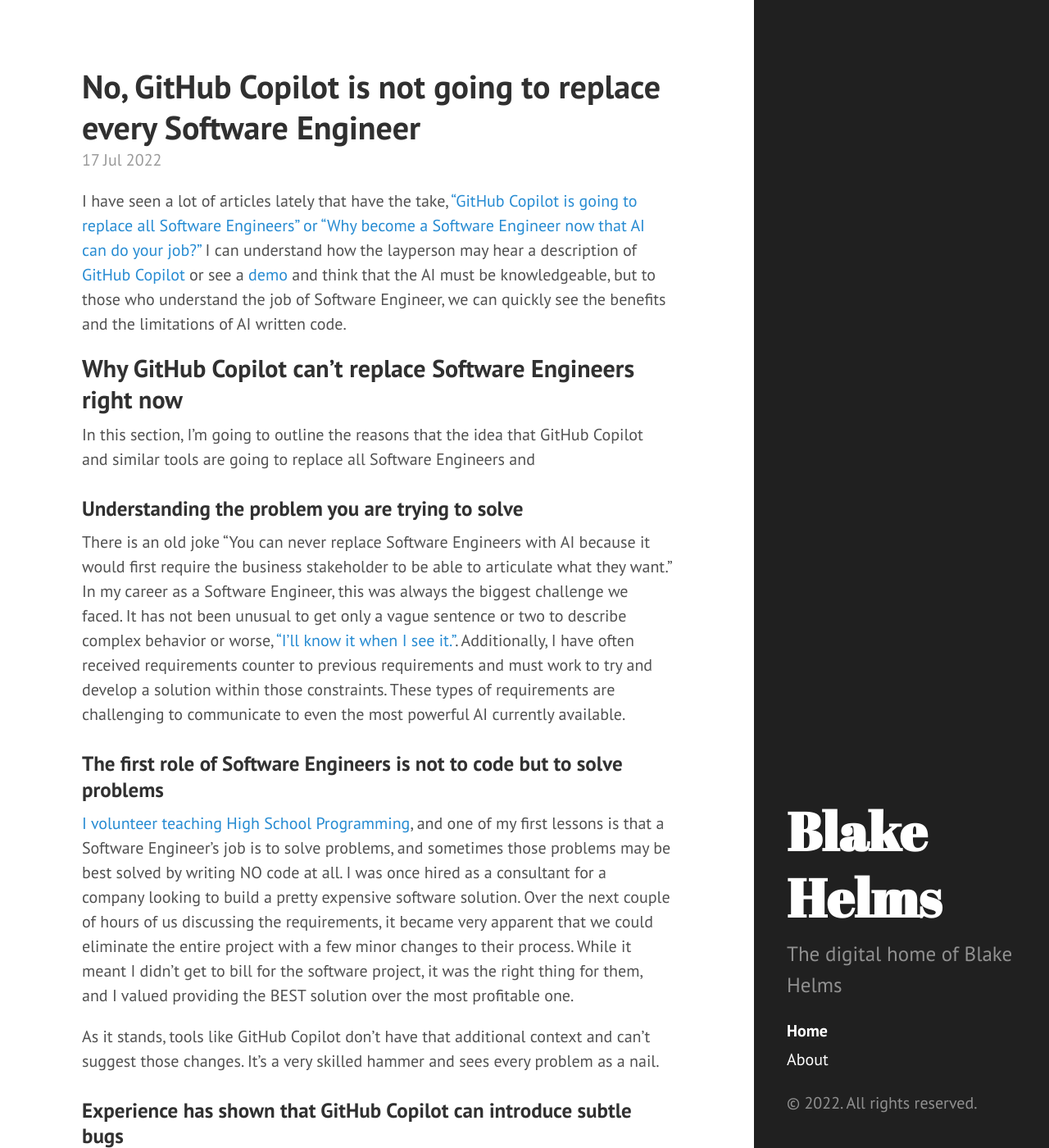
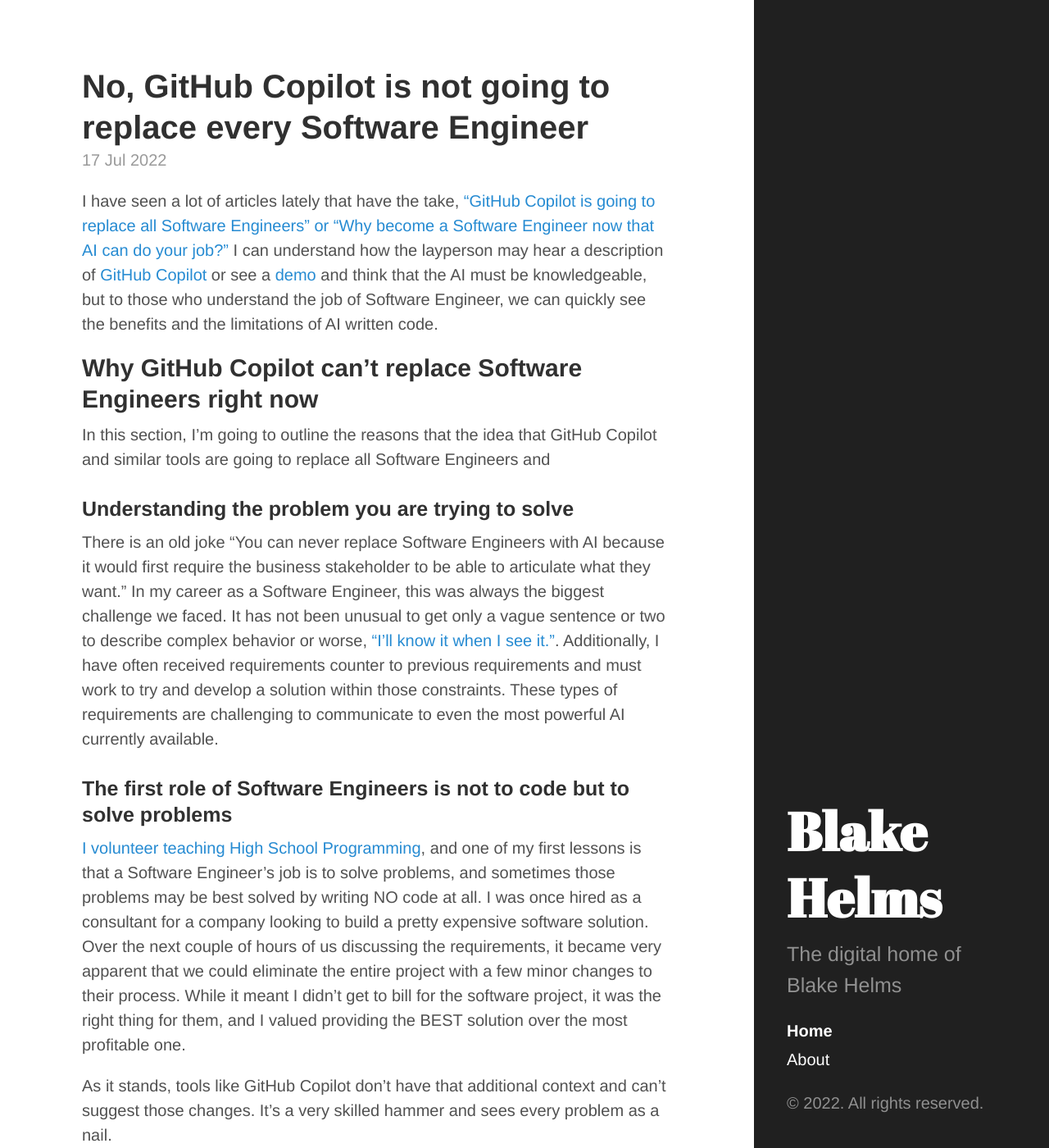
Before and after one commit to helmsb/helmsb.github.io, a Jekyll site: the page built from index.html, in a window 1280 px wide and 1400 px high. Shown: the whole window at 82% size. Built offline with Jekyll 4.4.1, drawn with Linux system fonts in a browser that asks for light colours; some web fonts are replaced; the list of posts is cut into pages by our own code.

Commit message:
updated styles

```diff
--- a/_includes/head.html
+++ b/_includes/head.html
@@ -14,6 +14,7 @@
   <link rel="stylesheet" href="{{ 'public/css/poole.css' | absolute_url }}">
   <link rel="stylesheet" href="{{ 'public/css/syntax.css' | absolute_url }}">
   <link rel="stylesheet" href="{{ 'public/css/hyde.css' | absolute_url }}">
+  <link rel="stylesheet" href="https://use.typekit.net/bbb4oey.css">
   <link rel="stylesheet" href="http://fonts.googleapis.com/css?family=PT+Sans:400,400italic,700|Abril+Fatface">
 
   <link rel="apple-touch-icon-precomposed" sizes="144x144" href="{{ 'public/apple-touch-icon-144-precomposed.png' | absolute_url }}">
--- a/public/css/hyde.css
+++ b/public/css/hyde.css
@@ -32,7 +32,7 @@
  */
 
 html {
-  font-family: "PT Sans", Helvetica, Arial, sans-serif;
+  font-family: "Merriweather", Helvetica, Arial, sans-serif;
 }
 @media (min-width: 48em) {
   html {
```
